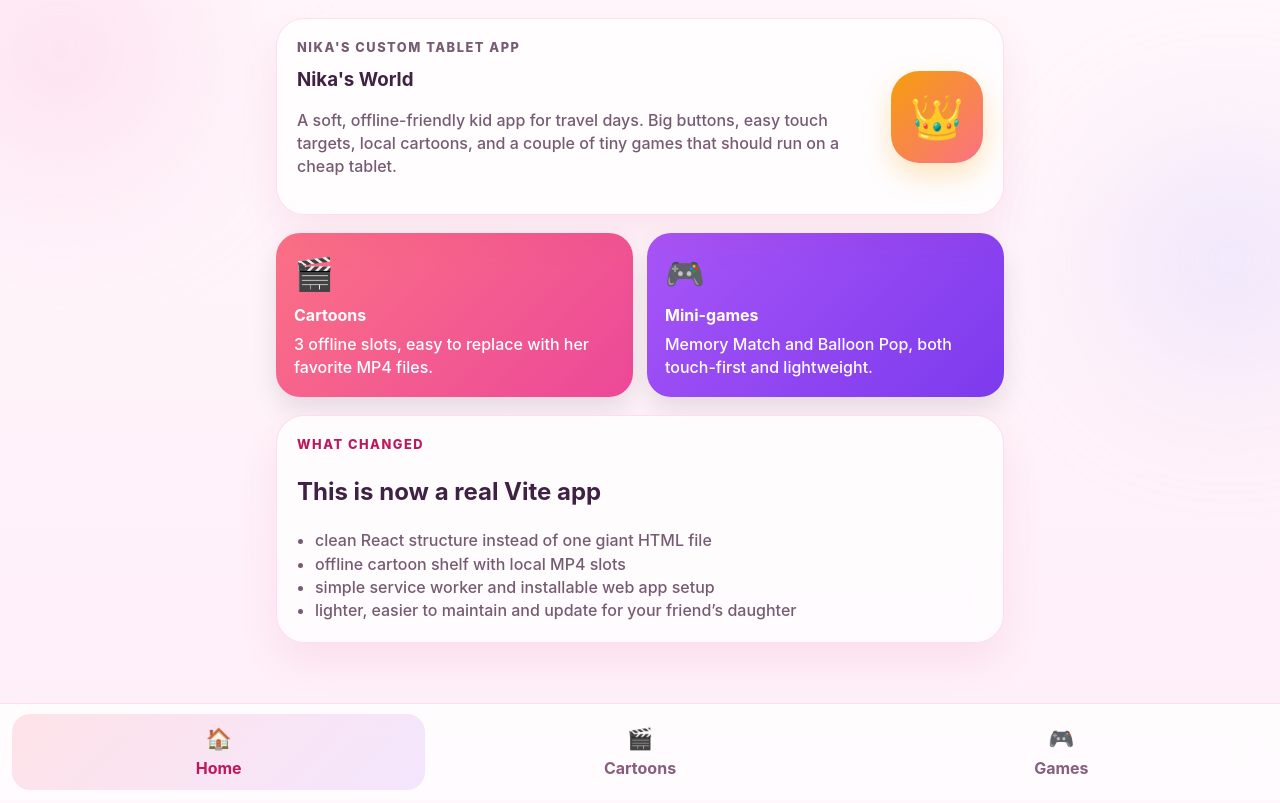
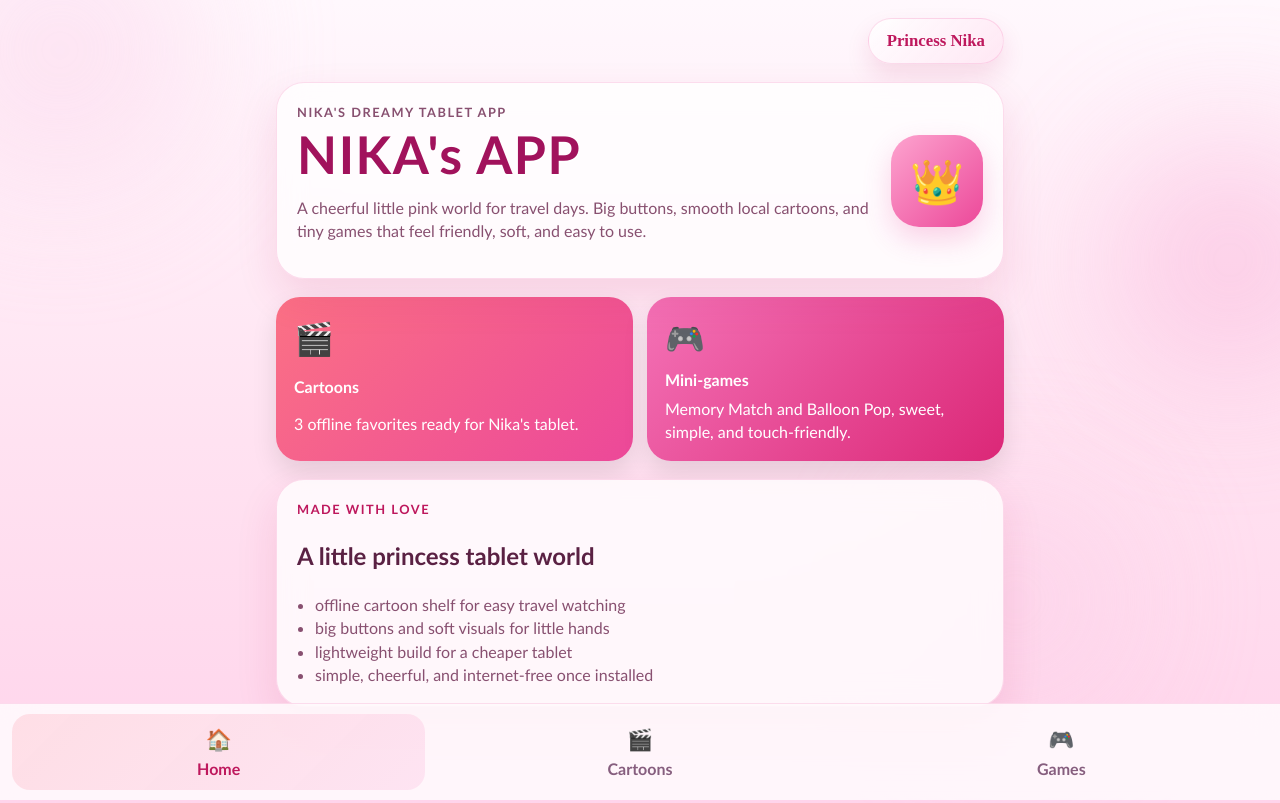
Before and after one commit to muhammedagic237-prog/NIKA-APP, a React (Vite) app: page / in a window 1280 px wide. Built offline with nearby package versions, Linux system fonts and the light colour scheme.

Commit message:
Add pink splash screen and princess theme

```diff
--- a/src/App.jsx
+++ b/src/App.jsx
@@ -1,22 +1,42 @@
-import { useMemo, useState } from 'react'
+import { useEffect, useMemo, useState } from 'react'
 import CartoonPlayer from './components/CartoonPlayer'
 import BalloonPop from './components/BalloonPop'
 import MemoryMatch from './components/MemoryMatch'
 import TabBar from './components/TabBar'
 import { cartoons } from './data/cartoons'
 
+function SplashScreen() {
+  return (
+    <div className="splash-screen" aria-hidden="true">
+      <div className="splash-screen__glow splash-screen__glow--one" />
+      <div className="splash-screen__glow splash-screen__glow--two" />
+      <div className="splash-screen__card">
+        <div className="splash-screen__sparkles">✨ 💖 ✨</div>
+        <div className="splash-screen__crown">👑</div>
+        <p className="splash-screen__hello">Welcome princess</p>
+        <h1 className="splash-screen__title">NIKA&apos;s APP</h1>
+        <p className="splash-screen__subtitle">Cartoons, smiles, and tiny games just for Nika</p>
+      </div>
+    </div>
+  )
+}
+
 function HomePanel({ onOpenCartoons, onOpenGames }) {
   const cartoonCount = cartoons.length
 
   return (
     <section className="home-stack">
+      <div className="home-topbar">
+        <span className="princess-badge">Princess Nika</span>
+      </div>
+
       <section className="hero-card">
         <div className="hero-copy">
-          <p className="eyebrow">Nika's custom tablet app</p>
-          <h1>Nika's World</h1>
+          <p className="eyebrow">Nika&apos;s dreamy tablet app</p>
+          <h1>NIKA&apos;s APP</h1>
           <p>
-            A soft, offline-friendly kid app for travel days. Big buttons, easy touch targets,
-            local cartoons, and a couple of tiny games that should run on a cheap tablet.
+            A cheerful little pink world for travel days. Big buttons, smooth local cartoons, and
+            tiny games that feel friendly, soft, and easy to use.
           </p>
         </div>
         <div className="hero-badge">👑</div>
@@ -26,25 +46,25 @@ function HomePanel({ onOpenCartoons, onOpenGames }) {
         <button className="feature-card feature-card--pink" onClick={onOpenCartoons}>
           <span className="feature-card__icon">🎬</span>
           <strong>Cartoons</strong>
-          <span>{cartoonCount} offline slots, easy to replace with her favorite MP4 files.</span>
+          <span>{cartoonCount} offline favorites ready for Nika&apos;s tablet.</span>
         </button>
 
-        <button className="feature-card feature-card--purple" onClick={onOpenGames}>
+        <button className="feature-card feature-card--rose" onClick={onOpenGames}>
           <span className="feature-card__icon">🎮</span>
           <strong>Mini-games</strong>
-          <span>Memory Match and Balloon Pop, both touch-first and lightweight.</span>
+          <span>Memory Match and Balloon Pop, sweet, simple, and touch-friendly.</span>
         </button>
       </section>
 
       <section className="panel quick-guide">
         <div>
-          <p className="eyebrow">What changed</p>
-          <h2>This is now a real Vite app</h2>
+          <p className="eyebrow">Made with love</p>
+          <h2>A little princess tablet world</h2>
           <ul>
-            <li>clean React structure instead of one giant HTML file</li>
-            <li>offline cartoon shelf with local MP4 slots</li>
-            <li>simple service worker and installable web app setup</li>
-            <li>lighter, easier to maintain and update for your friend’s daughter</li>
+            <li>offline cartoon shelf for easy travel watching</li>
+            <li>big buttons and soft visuals for little hands</li>
+            <li>lightweight build for a cheaper tablet</li>
+            <li>simple, cheerful, and internet-free once installed</li>
           </ul>
         </div>
       </section>
@@ -54,6 +74,15 @@ function HomePanel({ onOpenCartoons, onOpenGames }) {
 
 export default function App() {
   const [activeTab, setActiveTab] = useState('home')
+  const [showSplash, setShowSplash] = useState(true)
+
+  useEffect(() => {
+    const timer = window.setTimeout(() => {
+      setShowSplash(false)
+    }, 2500)
+
+    return () => window.clearTimeout(timer)
+  }, [])
 
   const activeView = useMemo(() => {
     if (activeTab === 'cartoons') return <CartoonPlayer />
@@ -62,8 +91,8 @@ export default function App() {
         <section className="games-stack">
           <div className="section-copy section-copy--centered">
             <p className="eyebrow">Mini-games</p>
-            <h2>Small games for little fingers</h2>
-            <p>Keep it simple, colorful, and offline. No clutter, no ads, no internet needed.</p>
+            <h2>Pretty little games for little fingers</h2>
+            <p>Soft colors, easy taps, no clutter, no ads, and no internet needed.</p>
           </div>
           <MemoryMatch />
           <BalloonPop />
@@ -76,8 +105,10 @@ export default function App() {
 
   return (
     <div className="app-shell">
+      {showSplash ? <SplashScreen /> : null}
       <div className="app-shell__bg app-shell__bg--one" />
       <div className="app-shell__bg app-shell__bg--two" />
+      <div className="app-shell__bg app-shell__bg--three" />
 
       <main className="app-main">{activeView}</main>
       <TabBar activeTab={activeTab} onChange={setActiveTab} />
--- a/src/data/cartoons.js
+++ b/src/data/cartoons.js
@@ -1,7 +1,7 @@
 export const cartoons = [
   {
-    id: 'cartoon-1',
-    title: 'Cartoon 1',
+    id: 'rumi-1',
+    title: 'RUMI 1',
     duration: '8 min 37 sec',
     description: 'First real offline cartoon, compressed for smoother playback on a cheap tablet.',
     fileName: 'starlight-ride.mp4',
--- a/src/styles.css
+++ b/src/styles.css
@@ -1,7 +1,7 @@
 :root {
-  font-family: Inter, system-ui, -apple-system, BlinkMacSystemFont, 'Segoe UI', sans-serif;
-  color: #3f2144;
-  background: #fff7fb;
+  font-family: 'Trebuchet MS', 'Segoe UI', system-ui, -apple-system, BlinkMacSystemFont, sans-serif;
+  color: #5a2143;
+  background: #fff4fb;
   line-height: 1.45;
   font-weight: 500;
 }
@@ -18,7 +18,7 @@ body,
 }
 
 body {
-  background: linear-gradient(180deg, #fff7fb 0%, #ffeef8 100%);
+  background: linear-gradient(180deg, #fff8fd 0%, #ffe2f1 55%, #ffd4eb 100%);
 }
 
 button,
@@ -60,9 +60,17 @@ code {
 .app-shell__bg--two {
   width: 240px;
   height: 240px;
-  background: #ddd6fe;
+  background: #f9a8d4;
   right: -70px;
   top: 140px;
+}
+
+.app-shell__bg--three {
+  width: 220px;
+  height: 220px;
+  background: #fbcfe8;
+  right: 12%;
+  bottom: 90px;
 }
 
 .app-main {
@@ -82,12 +90,117 @@ code {
 .hero-card,
 .panel,
 .game-card-shell {
-  background: rgba(255, 255, 255, 0.74);
-  border: 1px solid rgba(236, 72, 153, 0.16);
+  background: rgba(255, 255, 255, 0.78);
+  border: 1px solid rgba(236, 72, 153, 0.18);
   border-radius: 28px;
   padding: 20px;
-  box-shadow: 0 18px 40px rgba(190, 24, 93, 0.08);
+  box-shadow: 0 18px 42px rgba(190, 24, 93, 0.12);
   backdrop-filter: blur(14px);
+}
+
+.splash-screen {
+  position: fixed;
+  inset: 0;
+  z-index: 30;
+  display: grid;
+  place-items: center;
+  background: linear-gradient(180deg, #ffd8ef 0%, #ffb6da 100%);
+  animation: splash-fade 2.5s ease forwards;
+  pointer-events: none;
+}
+
+.splash-screen__glow {
+  position: absolute;
+  border-radius: 999px;
+  filter: blur(16px);
+  opacity: 0.6;
+}
+
+.splash-screen__glow--one {
+  width: 240px;
+  height: 240px;
+  background: rgba(255, 255, 255, 0.55);
+  top: 10%;
+  left: 8%;
+}
+
+.splash-screen__glow--two {
+  width: 280px;
+  height: 280px;
+  background: rgba(244, 114, 182, 0.45);
+  right: 4%;
+  bottom: 12%;
+}
+
+.splash-screen__card {
+  position: relative;
+  z-index: 1;
+  width: min(88vw, 460px);
+  padding: 32px 24px;
+  border-radius: 34px;
+  text-align: center;
+  background: rgba(255, 255, 255, 0.42);
+  border: 1px solid rgba(255, 255, 255, 0.55);
+  box-shadow: 0 22px 50px rgba(190, 24, 93, 0.18);
+  backdrop-filter: blur(16px);
+}
+
+.splash-screen__sparkles {
+  font-size: 1.2rem;
+  letter-spacing: 0.2em;
+  margin-bottom: 8px;
+  animation: bob 1.1s ease-in-out infinite alternate;
+}
+
+.splash-screen__crown {
+  font-size: 3.2rem;
+  margin-bottom: 6px;
+  animation: bounce-soft 1s ease-in-out infinite alternate;
+}
+
+.splash-screen__hello {
+  margin: 0;
+  font-size: 0.86rem;
+  letter-spacing: 0.2em;
+  text-transform: uppercase;
+  color: #9d174d;
+  font-weight: 800;
+}
+
+.splash-screen__title {
+  margin: 10px 0 8px;
+  font-size: clamp(2rem, 9vw, 3.4rem);
+  line-height: 0.95;
+  letter-spacing: 0.06em;
+  color: #fff;
+  text-shadow: 0 4px 0 rgba(236, 72, 153, 0.38), 0 10px 30px rgba(157, 23, 77, 0.3);
+  animation: title-pop 1.2s ease both;
+}
+
+.splash-screen__subtitle {
+  margin: 0;
+  color: #7d214d;
+  font-size: 1rem;
+  font-weight: 700;
+}
+
+.home-topbar {
+  display: flex;
+  justify-content: flex-end;
+}
+
+.princess-badge {
+  display: inline-flex;
+  align-items: center;
+  padding: 10px 18px;
+  border-radius: 999px;
+  background: linear-gradient(135deg, rgba(255, 255, 255, 0.9), rgba(255, 228, 242, 0.85));
+  border: 1px solid rgba(236, 72, 153, 0.18);
+  color: #be185d;
+  font-size: 1.05rem;
+  font-weight: 800;
+  font-family: 'Segoe Print', 'Bradley Hand', cursive;
+  box-shadow: 0 12px 24px rgba(190, 24, 93, 0.12);
 }
 
 .hero-card {
@@ -104,13 +217,21 @@ code {
   margin: 0 0 8px;
 }
 
+.hero-copy h1 {
+  font-size: clamp(2.1rem, 7vw, 3.25rem);
+  line-height: 0.96;
+  color: #a1125c;
+  letter-spacing: 0.03em;
+  text-shadow: 0 2px 0 rgba(255, 255, 255, 0.85);
+}
+
 .hero-copy p,
 .section-copy p,
 .player-shell p,
 .quick-guide li,
 .video-fallback p,
 .muted {
-  color: #765b73;
+  color: #885070;
 }
 
 .eyebrow {
@@ -126,11 +247,11 @@ code {
   width: 92px;
   height: 92px;
   border-radius: 28px;
-  background: linear-gradient(135deg, #f59e0b, #fb7185);
+  background: linear-gradient(135deg, #fda4cf, #ec4899);
   display: grid;
   place-items: center;
   font-size: 2.7rem;
-  box-shadow: 0 12px 28px rgba(245, 158, 11, 0.26);
+  box-shadow: 0 12px 28px rgba(236, 72, 153, 0.24);
 }
 
 .feature-grid {
@@ -154,8 +275,8 @@ code {
   background: linear-gradient(135deg, #fb7185, #ec4899);
 }
 
-.feature-card--purple {
-  background: linear-gradient(135deg, #a855f7, #7c3aed);
+.feature-card--rose {
+  background: linear-gradient(135deg, #f472b6, #db2777);
 }
 
 .feature-card__icon {
@@ -200,11 +321,11 @@ code {
 }
 
 .cartoon-card--purple {
-  background: linear-gradient(135deg, rgba(192, 132, 252, 0.18), rgba(168, 85, 247, 0.18));
+  background: linear-gradient(135deg, rgba(249, 168, 212, 0.2), rgba(244, 114, 182, 0.18));
 }
 
 .cartoon-card--gold {
-  background: linear-gradient(135deg, rgba(245, 158, 11, 0.16), rgba(251, 191, 36, 0.16));
+  background: linear-gradient(135deg, rgba(253, 164, 202, 0.22), rgba(251, 113, 133, 0.18));
 }
 
 .cartoon-card__emoji {
@@ -231,14 +352,15 @@ code {
 .video-frame {
   border-radius: 24px;
   overflow: hidden;
-  background: #2b1531;
+  background: #4a1632;
   min-height: 220px;
+  box-shadow: inset 0 0 0 1px rgba(255, 210, 234, 0.24);
 }
 
 .video-player {
   width: 100%;
   display: block;
-  background: #2b1531;
+  background: #4a1632;
 }
 
 .video-fallback {
@@ -304,7 +426,7 @@ code {
 .memory-card {
   aspect-ratio: 1;
   border-radius: 18px;
-  background: linear-gradient(135deg, #f9a8d4, #f472b6);
+  background: linear-gradient(135deg, #f9a8d4, #ec4899);
   color: #fff;
   font-size: 2rem;
   box-shadow: 0 10px 24px rgba(236, 72, 153, 0.18);
@@ -330,7 +452,7 @@ code {
   position: relative;
   min-height: 260px;
   border-radius: 22px;
-  background: linear-gradient(180deg, #fff7fb, #fde7f3);
+  background: linear-gradient(180deg, #fff7fb, #ffd8ec);
   overflow: hidden;
 }
 
@@ -392,12 +514,62 @@ code {
 }
 
 .tabbar__button.is-active {
-  background: linear-gradient(135deg, rgba(251, 113, 133, 0.18), rgba(192, 132, 252, 0.18));
+  background: linear-gradient(135deg, rgba(251, 113, 133, 0.18), rgba(249, 168, 212, 0.24));
   color: #be185d;
 }
 
 .tabbar__icon {
   font-size: 1.3rem;
+}
+
+@keyframes title-pop {
+  0% {
+    opacity: 0;
+    transform: scale(0.82) translateY(14px);
+  }
+
+  60% {
+    opacity: 1;
+    transform: scale(1.05) translateY(0);
+  }
+
+  100% {
+    opacity: 1;
+    transform: scale(1);
+  }
+}
+
+@keyframes bob {
+  from {
+    transform: translateY(-2px);
+  }
+
+  to {
+    transform: translateY(6px);
+  }
+}
+
+@keyframes bounce-soft {
+  from {
+    transform: translateY(0) rotate(-5deg);
+  }
+
+  to {
+    transform: translateY(-6px) rotate(5deg);
+  }
+}
+
+@keyframes splash-fade {
+  0%,
+  82% {
+    opacity: 1;
+    visibility: visible;
+  }
+
+  100% {
+    opacity: 0;
+    visibility: hidden;
+  }
 }
 
 @media (max-width: 560px) {
```
